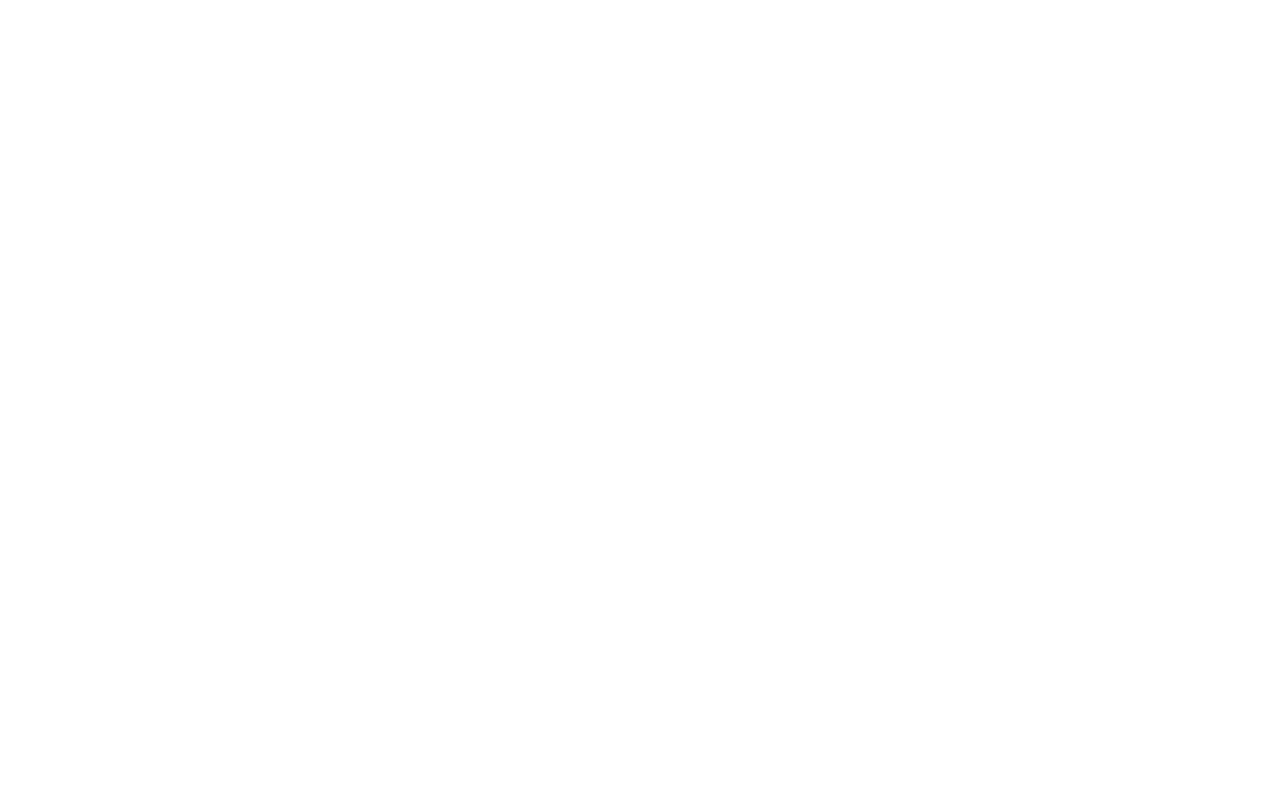
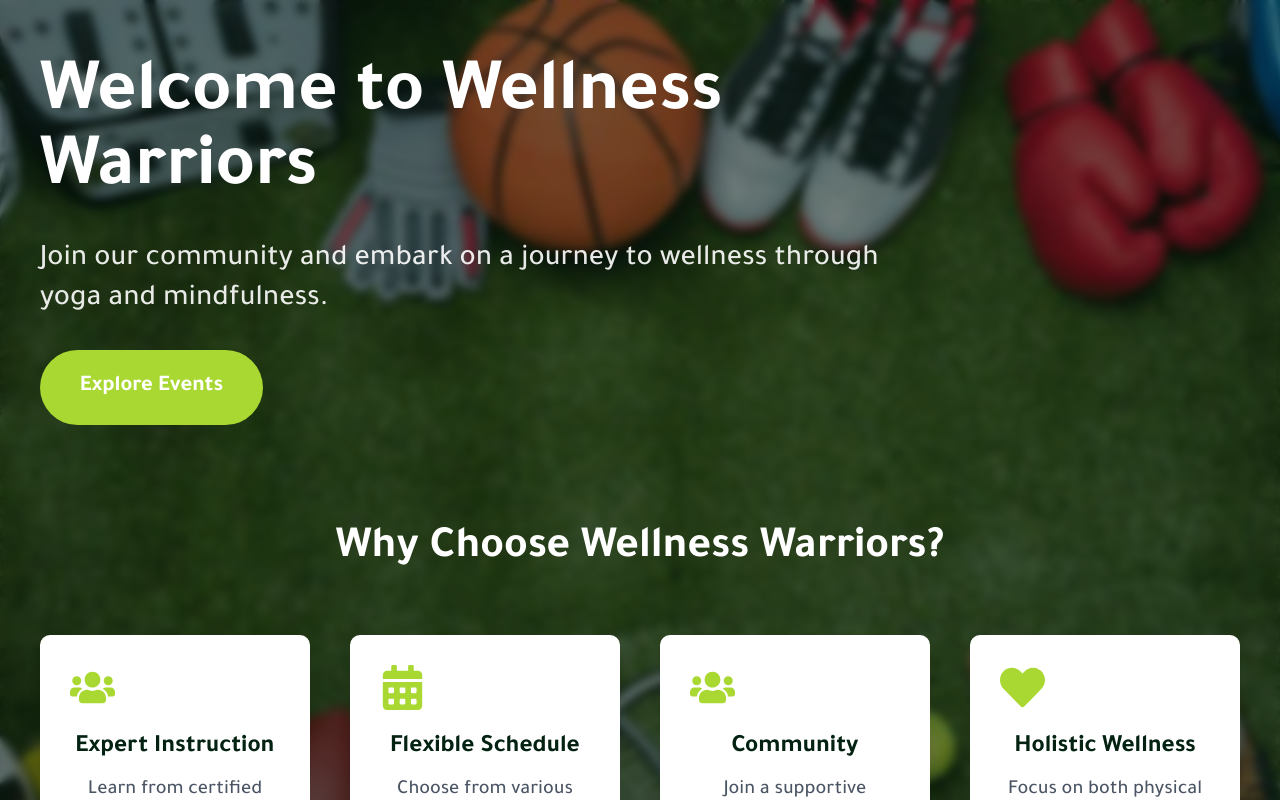
Before and after one commit to HIBA-BEG/Wellness-Warriors-Client, a React (Vite) app: page / in a window 1280 px wide. Before the commit this address had no page. Shown: the top 800 px of the page. Built offline with nearby package versions, Linux system fonts and the light colour scheme.

Commit message:
WW-56 : added the homepage

```diff
--- a/src/App.jsx
+++ b/src/App.jsx
@@ -8,6 +8,7 @@
 // import Dashboard from './pages/Dashboard';
 import { AuthProvider } from './contexts/AuthContext';
 import ProtectedRoute from './components/ProtectedRoute';
+import Home from './pages/Home';
 
 function App() {
   return (
@@ -15,6 +16,7 @@
       <AuthProvider>
         <div className="min-h-screen">
           <Routes>
+            <Route path="/" element={<Home />} />
             {/* <Route path="/dashboard" element={<Dashboard />} /> */}
             <Route
               path="/events"
--- /dev/null
+++ b/src/pages/Home.jsx
@@ -0,0 +1,79 @@
+import { Link } from 'react-router-dom';
+import { FaCalendarAlt, FaUsers, FaHeart } from 'react-icons/fa';
+import yogaHero from '../assets/sports.jpg';
+import { useNavigate } from 'react-router-dom';
+
+const Home = () => {
+    const navigate = useNavigate();
+
+    return (
+        <div className="min-h-screen flex items-center justify-center px-4 relative">
+            <div className="absolute inset-0">
+                <img
+                    src={yogaHero}
+                    alt="Yoga"
+                    className="w-full h-full object-cover brightness-75"
+                />
+                <div className="absolute inset-0 bg-dark-green bg-opacity-40 backdrop-blur-sm"></div>
+            </div>
+            <div className='relative w-full min-h-screen flex flex-col justify-between py-12'>
+                <div className="container mx-auto px-4">
+                    <div className="max-w-2xl text-white space-y-6">
+                        <h1 className="text-5xl md:text-6xl font-bold mb-4 leading-tight animate-fade-in">
+                            Welcome to Wellness Warriors
+                        </h1>
+                        <p className="text-xl md:text-2xl mb-8 leading-relaxed opacity-90">
+                            Join our community and embark on a journey to wellness through yoga and mindfulness.
+                        </p>
+                        <div
+                            onClick={() => navigate('/events')}
+                            className="inline-block bg-light-green hover:bg-dark-green text-white px-8 py-4 rounded-full text-lg font-semibold transition-all duration-300 cursor-pointer hover:transform hover:scale-105 hover:shadow-lg"
+                        >
+                            Explore Events
+                        </div>
+                    </div>
+                </div>
+
+                <div className="container mx-auto px-4 mt-20">
+                    <h2 className="text-3xl md:text-4xl font-bold text-center text-white mb-12">
+                        Why Choose Wellness Warriors?
+                    </h2>
+                    <div className="grid grid-cols-1 md:grid-cols-2 lg:grid-cols-4 gap-8">
+                    <FeatureCard
+                            icon={<FaUsers className="text-4xl" />}
+                            title="Expert Instruction"
+                            description="Learn from certified yoga instructors with years of experience."
+                        />
+                        <FeatureCard
+                            icon={<FaCalendarAlt className="text-4xl" />}
+                            title="Flexible Schedule"
+                            description="Choose from various class times that fit your lifestyle."
+                        />
+                        <FeatureCard
+                            icon={<FaUsers className="text-4xl" />}
+                            title="Community"
+                            description="Join a supportive community of like-minded individuals."
+                        />
+                        <FeatureCard
+                            icon={<FaHeart className="text-4xl" />}
+                            title="Holistic Wellness"
+                            description="Focus on both physical and mental well-being."
+                        />
+                    </div>
+                </div>
+            </div>
+        </div>
+    );
+};
+
+const FeatureCard = ({ icon, title, description }) => {
+    return (
+        <div className="bg-white p-6 rounded-lg shadow-lg text-center hover:shadow-xl transition duration-300">
+            <div className="text-light-green mb-4">{icon}</div>
+            <h3 className="text-xl font-semibold text-dark-green mb-2">{title}</h3>
+            <p className="text-gray-600">{description}</p>
+        </div>
+    );
+};
+
+export default Home;
```
